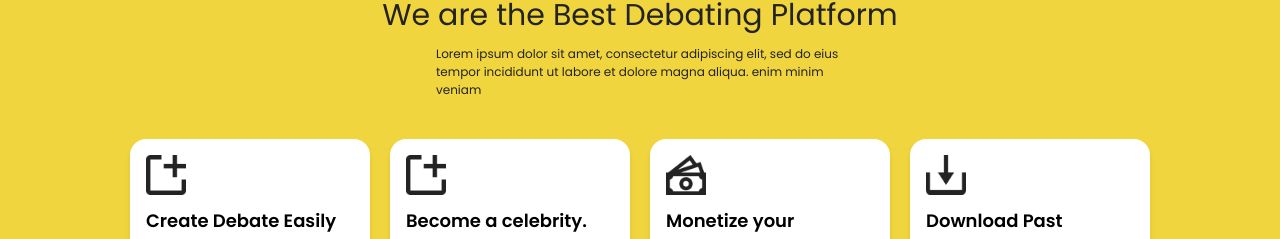
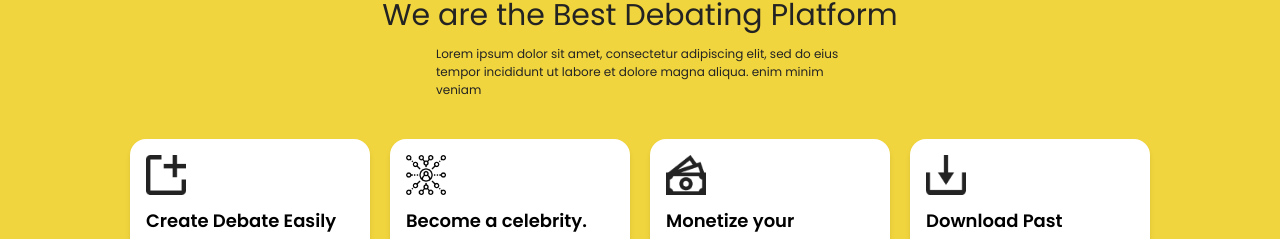
Before and after one commit to cwarim-A/Storm, a React (Vite) app: page / in a window 1280 px wide. Shown: the part 1803-2042 px from the top of the page. Built offline with nearby package versions, Linux system fonts and the light colour scheme.

Commit message:
added an icon

```diff
--- a/src/Components/OurServices.jsx
+++ b/src/Components/OurServices.jsx
@@ -9,7 +9,7 @@ const services = [
         desc:"Lorem ipsum dolor sit amet, consecte adipiscing elit, sed do eiusmod temporincidiunt ut labore"
     },
     {
-        icon: "/create-icon.png",
+        icon: "/viral-marketing.png",
         title: "Become a celebrity. Go viral",
         desc: "Lorem ipsum dolor sit amet, consecte adipiscing elit, sed do eiusmod temporincidiunt ut labore"
     },
```
Also changed, not shown: public/viral-marketing.png (added).
